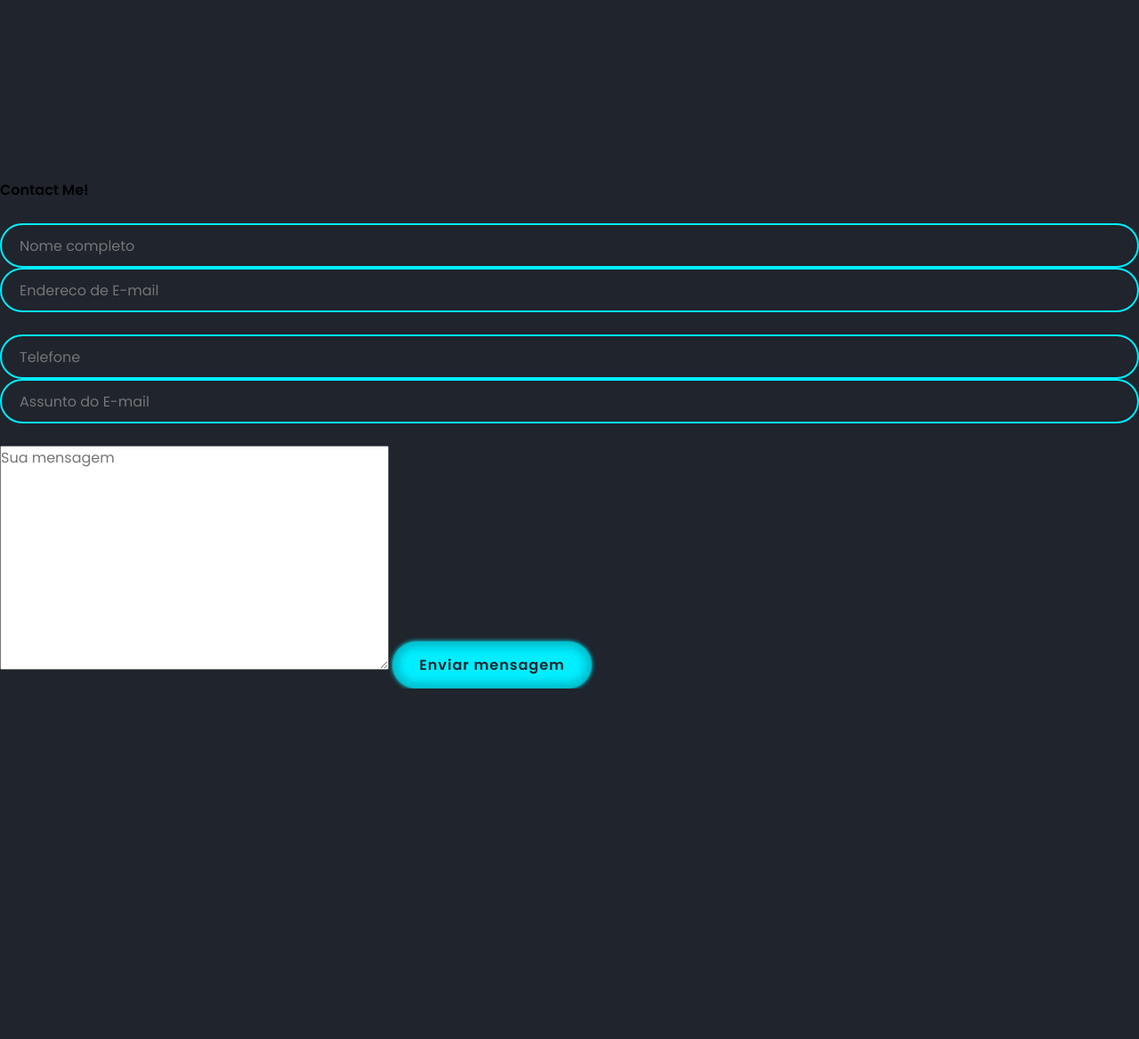
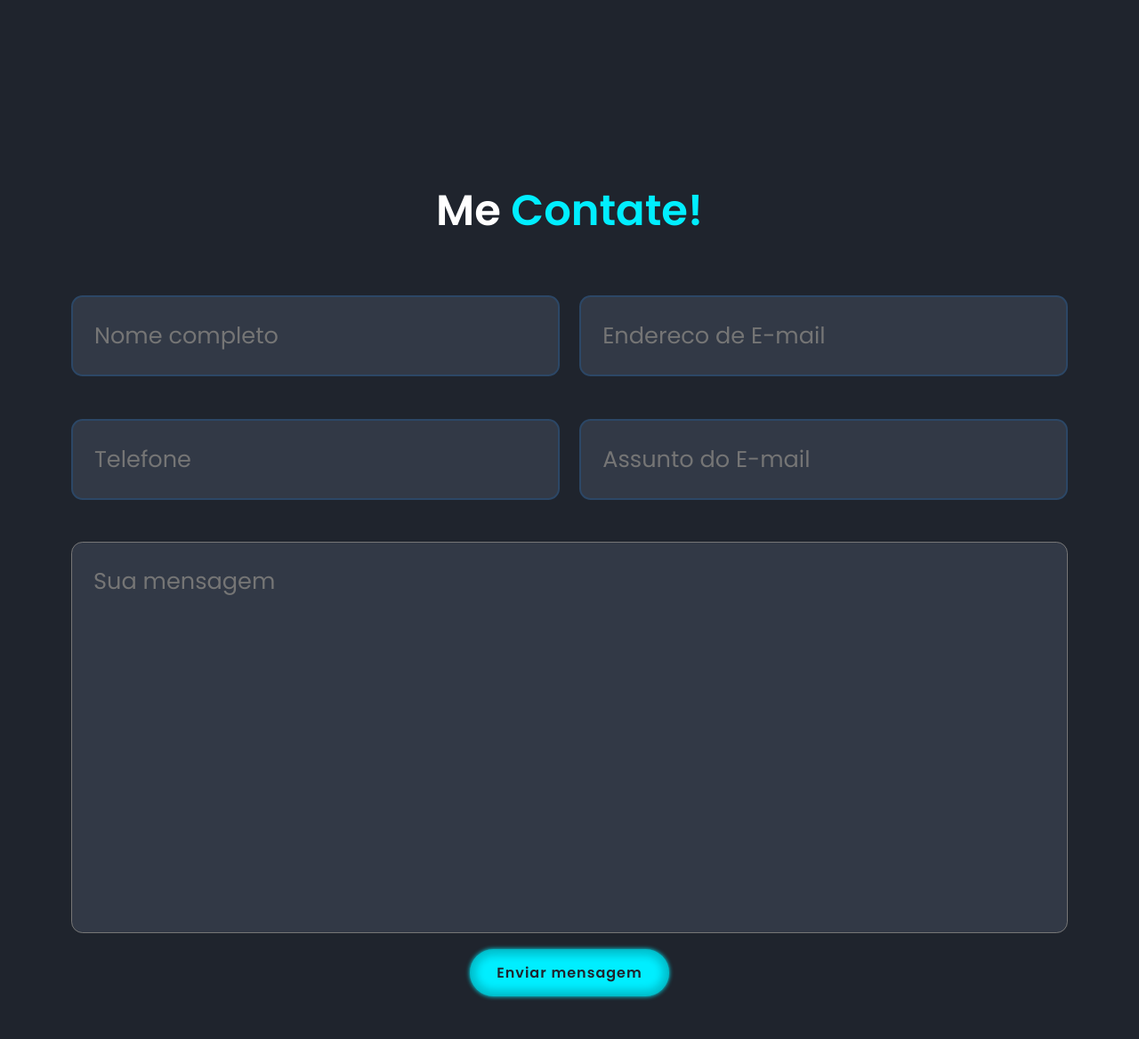
Before and after one commit to marcosorlando/personal, a PHP site: page / in a window 1280 px wide. Shown: the part 649-1817 px from the top of the page at 89% size. Before the commit the page ends 1423 px from the top, so only its background shows below. Run offline with PHP 8.4, Linux system fonts and the light colour scheme; some web fonts are replaced.

Commit message:
comitando alteracoes minha branch

```diff
--- a/_css/style.css
+++ b/_css/style.css
@@ -5,7 +5,11 @@
     --font-family-secondary: 'Alkatra', cursive;
     --first-color: #00EEFF;
     --second-color: #1F242D;
-    --third-color: #2C4766
+    --third-color: #2C4766;
+    --bg-color: #1f242d;
+    --second-bg-color: #323946;
+    --text-color: #fff;
+    --main-color: #0ef;
 }
 * {
     margin: 0;
@@ -55,7 +59,6 @@ body {
     transition: ease-in .5s;
     animation: slideTop .7s ease forwards;
     animation-delay: calc(.2s * var(--i));
-
 }
 
 .navbar a:hover,
@@ -131,6 +134,8 @@ body {
 
 .btn:hover {
     box-shadow: 0 0 10px var(--first-color), inset 0 0 10px 5px var(--first-color);
+    background: var(--second-color);
+    color: var(--first-color);
 }
 
 .social-media a {
@@ -221,8 +226,6 @@ body {
 }
 .input-box input {
     width: 100%;
-    height: 50px;
-    background-color: transparent !important;
     border: 2px solid var(--third-color);
     outline: none;
     border-radius: 40px;
@@ -309,6 +312,48 @@ body {
     }
 }
 
+.contact form{
+    max-width: 70rem;
+    text-align: center;
+    margin: 1rem auto 3rem;
+}
+
+.contact form .input-box{
+    display: flex;
+    justify-content: space-between;
+    flex-wrap: wrap;
+}
+
+.contact form .input-box input,
+.contact form textarea{
+    width: 100%;
+    padding: 1.5rem;
+    font-size: 1.6rem;
+    color: var(--text-color);
+    background: var(--second-bg-color);
+    border-radius: .8rem;
+    margin: .7rem 0 ;
+}
+
+.contact form .input-box input{
+    width: 49%;
+}
+
+.contact form textarea{
+    resize: none;
+}
+
+.contact h2{
+    margin-bottom: 3rem;
+    font-size: 3em;
+    text-align: center;
+    color: var(--text-color);
+}
+
+.contact  h2 > span {
+    color: var(--first-color);
+    font-size: 1em;
+}
 @keyframes slideRight {
     0% {
         transform: translateX(-100px);
--- a/_js/script.js
+++ b/_js/script.js
@@ -5,3 +5,26 @@ var typed = new Typed(".multiple-text", {
     backDelay: 1000,
     loop: true
 })
+function mask(o, f) {
+    setTimeout(function() {
+        var v = mphone(o.value);
+        if (v != o.value) {
+            o.value = v;
+        }
+    }, 1);
+}
+
+function mphone(v) {
+    var r = v.replace(/\D/g, "");
+    r = r.replace(/^0/, "");
+    if (r.length > 10) {
+        r = r.replace(/^(\d\d)(\d{5})(\d{4}).*/, "($1) $2-$3");
+    } else if (r.length > 5) {
+        r = r.replace(/^(\d\d)(\d{4})(\d{0,4}).*/, "($1) $2-$3");
+    } else if (r.length > 2) {
+        r = r.replace(/^(\d\d)(\d{0,5})/, "($1) $2");
+    } else {
+        r = r.replace(/^(\d*)/, "($1");
+    }
+    return r;
+}
--- a/index.html
+++ b/index.html
@@ -50,17 +50,17 @@
    <!-- Sessao do contato -->
 
     <section class="contact" id="contact">
-        <h2 class="heading">Contact <span>Me!</span> </h2>
+        <h2 class="heading">Me <span>Contate!</span> </h2>
         <form action="#">
             <div class="input-box">
-                <input type="text" placeholder="Nome completo" >
-                <input type="email" placeholder="Endereco de E-mail">
+                <input type="text" placeholder="Nome completo" required >
+                <input type="email" placeholder="Endereco de E-mail" required>
             </div>
             <div class="input-box">
-                <input type="number" placeholder="Telefone">
-                <input type="text" placeholder="Assunto do E-mail">
+                <input type="text" maxlength="15" placeholder="Telefone" required  />
+                <input type="text" placeholder="Assunto do E-mail" required>
             </div>
-            <textarea name="" id="" cols="30" rows="10" placeholder="Sua mensagem"></textarea>
+            <textarea name="" id="" cols="30" rows="10" placeholder="Sua mensagem" required></textarea>
             <input type="submit" value="Enviar mensagem" class="btn">
         </form>
     </section>
```
